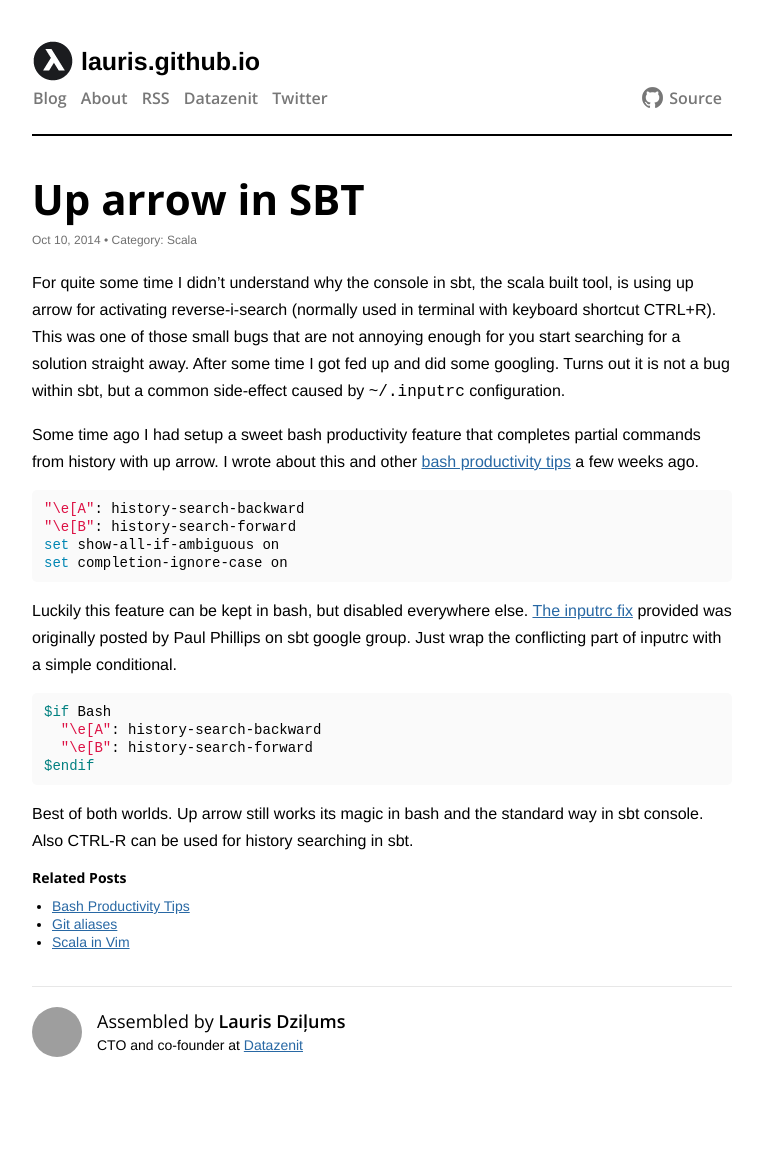
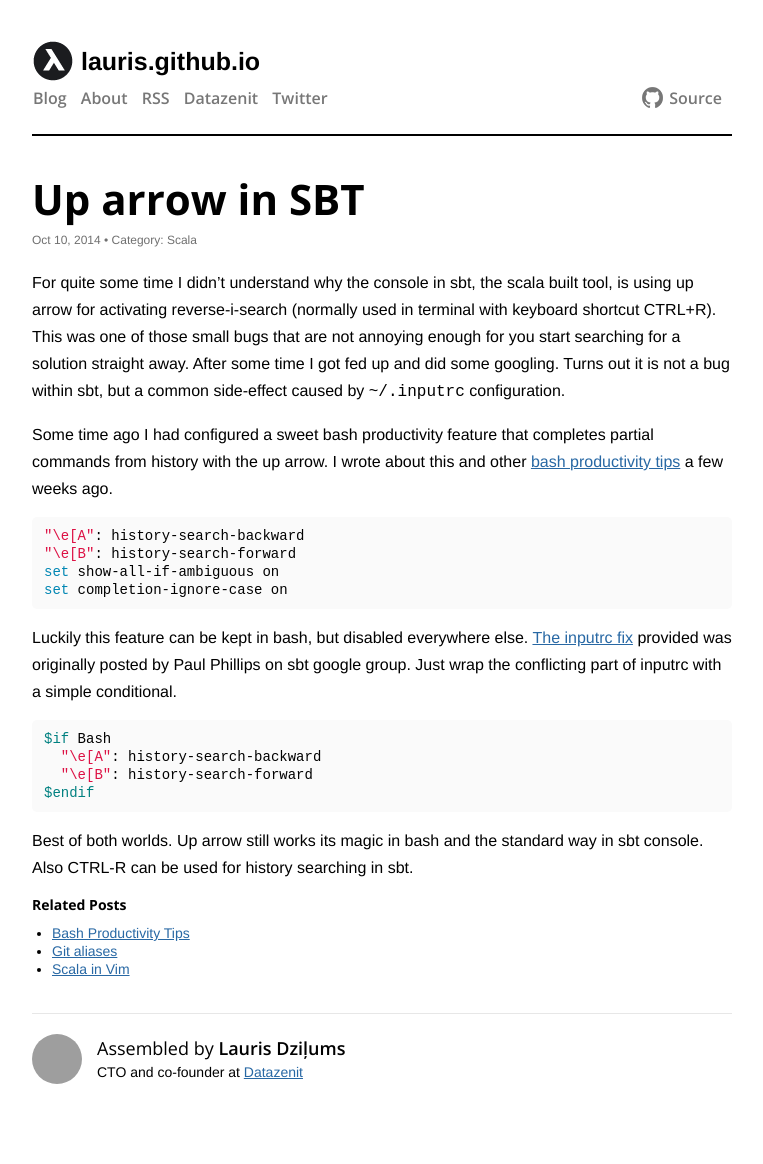
Before and after one commit to lauris/lauris.github.com, a Jekyll site: the page built from _posts/2014-10-10-up-arrow-in-sbt.md, in a window 1280 px wide. Shown: the whole page, without its empty margins (258-1021 px from the left). Built offline with Jekyll 4.4.1, drawn with Linux system fonts in a browser that asks for light colours; comment, search, counter and statistics services are not loaded; before the commit the page ends 1137 px from its top, so only the background shows below that; grey boxes are pictures that could not be loaded.

Commit message:
Fix typo.

```diff
--- a/_posts/2014-10-10-up-arrow-in-sbt.md
+++ b/_posts/2014-10-10-up-arrow-in-sbt.md
@@ -8,7 +8,7 @@
 
 For quite some time I didn't understand why the console in sbt, the scala built tool, is using up arrow for activating reverse-i-search (normally used in terminal with keyboard shortcut CTRL+R). This was one of those small bugs that are not annoying enough for you start searching for a solution straight away. After some time I got fed up and did some googling. Turns out it is not a bug within sbt, but a common side-effect caused by ``~/.inputrc`` configuration.
 
-Some time ago I had setup a sweet bash productivity feature that completes partial commands from history with up arrow. I wrote about this and other [bash productivity tips](https://lauris.github.io/bash-productivity-tips/) a few weeks ago.
+Some time ago I had configured a sweet bash productivity feature that completes partial commands from history with the up arrow. I wrote about this and other [bash productivity tips](https://lauris.github.io/bash-productivity-tips/) a few weeks ago.
 
 {% highlight bash %}
 "\e[A": history-search-backward
```
